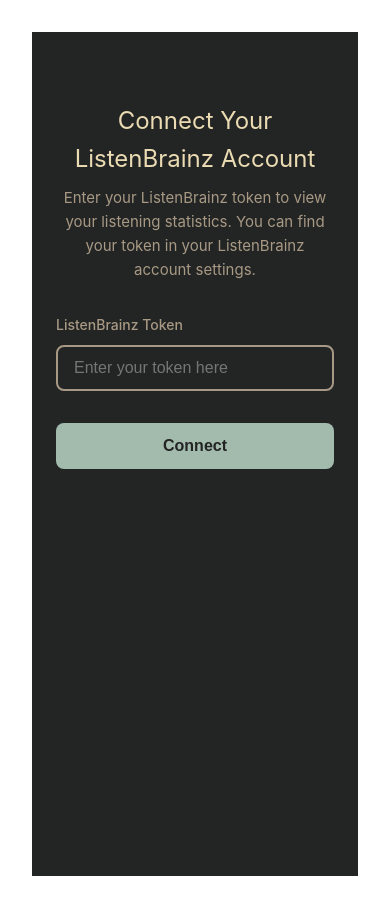
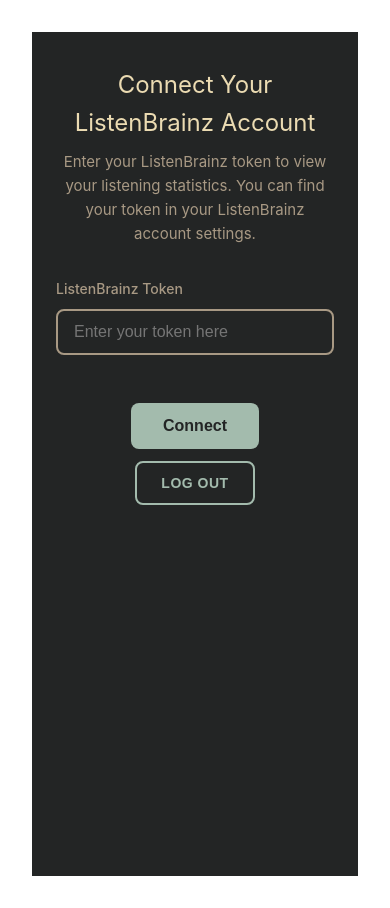
Before and after one commit to diegorpc/listenbuddy-frontend, a Vue app: page /home in a window 390 px wide. Built offline with nearby package versions, Linux system fonts and the light colour scheme; no server answers; sample sign-in values are in the browser's storage; the HTML template or start-up script is replaced by a standard one.

Commit message:
finalize frontend design

```diff
--- a/src/pages/HomePage.vue
+++ b/src/pages/HomePage.vue
@@ -19,9 +19,12 @@
               required
             />
           </div>
-          <button type="submit" class="submit-btn" :disabled="submitting">
-            {{ submitting ? 'Validating...' : 'Connect' }}
-          </button>
+          <div class="form-actions">
+            <button type="submit" class="submit-btn" :disabled="submitting">
+              {{ submitting ? 'Validating...' : 'Connect' }}
+            </button>
+            <button type="button" class="logout-btn" @click="handleLogout">Log Out</button>
+          </div>
           <p v-if="tokenError" class="error-message">{{ tokenError }}</p>
         </form>
       </div>
--- a/src/styles/HomePage.css
+++ b/src/styles/HomePage.css
@@ -108,6 +108,33 @@
   display: flex;
   flex-direction: column;
   gap: 1rem;
+}
+
+.form-actions {
+  display: flex;
+  gap: 1rem;
+  justify-content: center;
+  align-items: center;
+  margin-top: 1rem;
+}
+
+.form-actions .logout-btn {
+  font-family: 'Lexend', sans-serif;
+  padding: 0.875rem 2rem;
+  background-color: transparent;
+  color: var(--accent-primary);
+  border: 2px solid var(--accent-primary);
+  border-radius: 8px;
+  font-size: 1rem;
+  font-weight: 600;
+  cursor: pointer;
+  transition: all 0.2s ease;
+}
+
+.form-actions .logout-btn:hover {
+  background-color: var(--accent-primary);
+  color: var(--bg-primary);
+  transform: translateY(-2px);
 }
 
 .input-group {
@@ -248,6 +275,16 @@
     padding: 2rem 1.5rem;
   }
 
+  .form-actions {
+    flex-direction: column;
+    gap: 0.75rem;
+  }
+
+  .form-actions .logout-btn {
+    padding: 0.75rem 1.5rem;
+    font-size: 0.875rem;
+  }
+
   .header-actions {
     gap: 0.5rem;
   }
```
Also changed, not shown: 1 other file (tests, documents, lock files or other folders).
